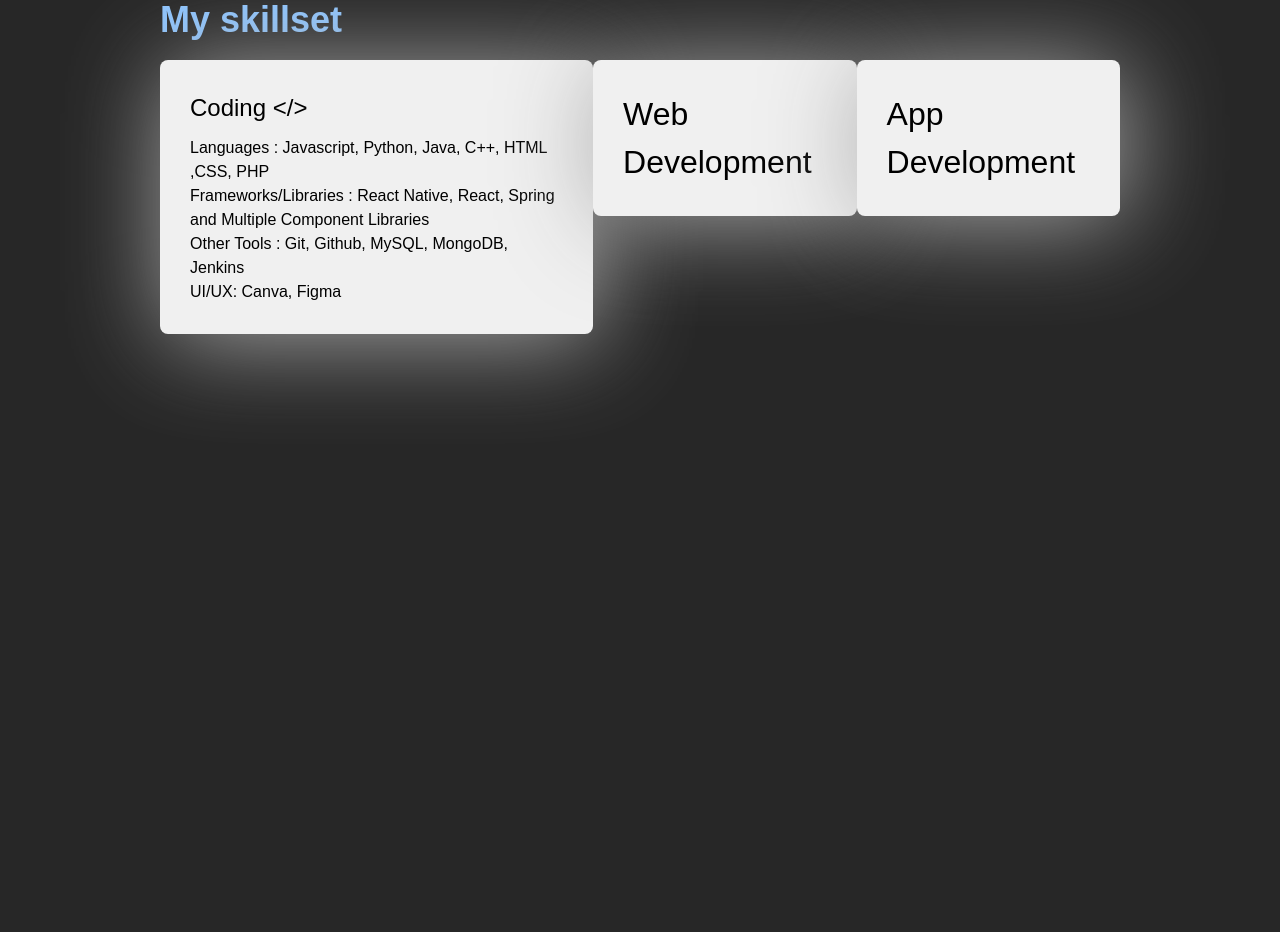
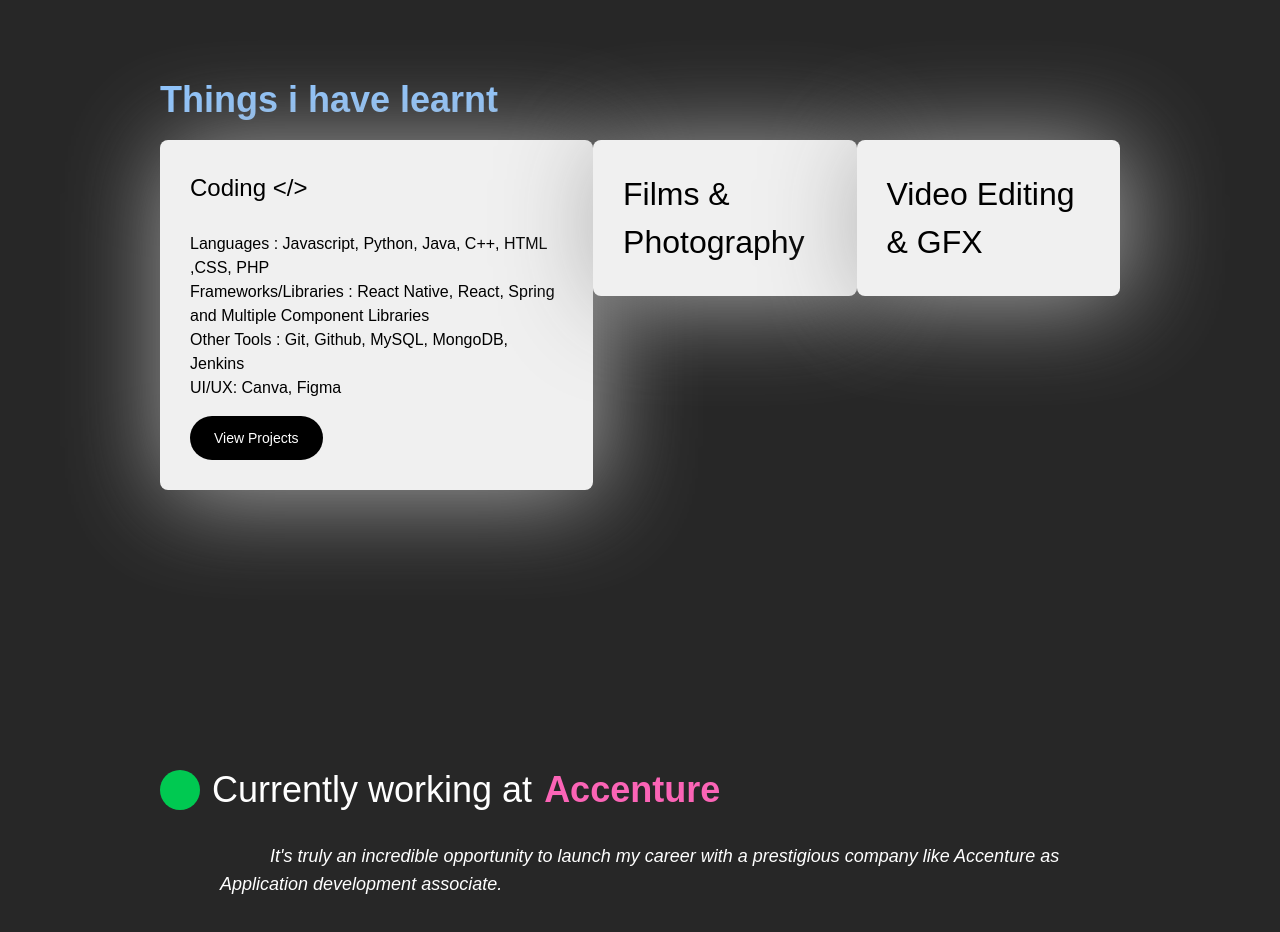
Before and after one commit to nyctophile07/portfolio, a React (Vite) app: page / in a window 1280 px wide. Shown: the part 1520-2452 px from the top of the page. Before the commit the page ends 1974 px from the top, so only its background shows below. Built offline with nearby package versions, Linux system fonts and the light colour scheme.

Commit message:
adding exp

```diff
--- a/src/App.jsx
+++ b/src/App.jsx
@@ -8,20 +8,31 @@ import Hero from './components/Hero';
 import Webd from './components/Webd';
 import Bio from './components/Bio';
 import Expandables from './components/Expandables';
+import Exp from './components/Exp';
 
 function App() {
-  const skillset=[
-    {domain:"Coding </>",
-      skills:["Languages : Javascript, Python, Java, C++, HTML ,CSS, PHP",
+  const skillset = [
+    {
+      domain: "Coding </>",
+      skills: ["Languages : Javascript, Python, Java, C++, HTML ,CSS, PHP",
         "Frameworks/Libraries : React Native, React, Spring and Multiple Component Libraries",
         "Other Tools : Git, Github, MySQL, MongoDB, Jenkins",
-      "UI/UX: Canva, Figma"]
+        "UI/UX: Canva, Figma"],
+      link: "#experience",
+      linkText: "View Projects"
     },
-    {domain:"Web Development",
-      skills:["HTML","CSS","React.js"]
+    {
+      domain: "Films & Photography",
+      skills: ["Do enjoy to capture the moments & stories whether it's a still shot or a moving picture.",
+        "Sometimes express my thoughts via words."],
+      link: "https://www.instagram.com/_.ancestor85._/",
+      linkText: "Instagram"
     },
-    {domain:"App Development",
-      skills:["React Native","Flutter","Dart"]
+    {
+      domain: "Video Editing & GFX",
+      skills: ["I love video editing and graphic design as I enjoy representing stories through the art of visual storytelling.", "Photoshop, Davinci Resolve, Premiere Pro"],
+      link: "https://www.instagram.com/grafix.me/",
+      linkText: "My works"
     },
   ]
   const controls = useAnimation();
@@ -61,18 +72,24 @@ function App() {
         <Webd />
         <Bio />
       </motion.section>
-      <section id='skillset' className='w-[75vw] m-auto mb-30 mt-20 flex flex-col gap-5'>
-        <div><h2 className='text-left text-4xl text-blue-300 font-bold'>My skillset</h2></div>
+      <section id='skillset' className='w-[75vw] m-auto mb-10 py-40 flex flex-col gap-5'>
+        <div><h2 className='text-left text-4xl text-blue-300 font-bold'>Things i have learnt</h2></div>
 
-        <div className='flex justify-around'>{skillset.map((e,index)=>{
-            return( <Expandables
-              key={index}
-              domain={e.domain}
-              skills={e.skills}
-              isExpanded={expandedIndex === index}
-              onHover={() => setExpandedIndex(index)}
-            /> )
+        <div className='flex justify-around'>{skillset.map((e, index) => {
+          return (<Expandables
+            key={index}
+            domain={e.domain}
+            skills={e.skills}
+            link={e.link}
+            linkText={e.linkText}
+            isExpanded={expandedIndex === index}
+            onHover={() => setExpandedIndex(index)}
+          />)
         })}</div>
+      </section>
+
+      <section id='experience' className='w-[75vw] flex flex-col gap-3 m-auto mt-10 mb-10 py-20'>
+        <Exp />
       </section>
       {/* <Desktop /> */}
     </>
--- /dev/null
+++ b/src/components/Exp.jsx
@@ -0,0 +1,12 @@
+import React from 'react'
+
+function Exp() {
+  return (
+    <>
+    <div className=' text-white flex gap-3 text-4xl'><div className=' inline-block w-10 bg-green-500 rounded-full h-10'></div><span className='font-[300]'>Currently working at </span><span className='text-pink-400 font-bold'>Accenture</span></div>
+    <div className='text-white ml-10 text-lg italic p-5 font-italic'>&nbsp;&nbsp;&nbsp;&nbsp;&nbsp;&nbsp;&nbsp;&nbsp;&nbsp;&nbsp;It's truly an incredible opportunity to launch my career with a prestigious company like Accenture as Application development associate.</div>
+    </>
+  )
+}
+
+export default Exp
--- a/src/components/Expandables.jsx
+++ b/src/components/Expandables.jsx
@@ -1,12 +1,11 @@
 import React from 'react';
 import { motion } from 'framer-motion';
 
-function Expandables({ isExpanded, onHover, domain, skills }) {
-    console.log(isExpanded, onHover, domain, skills)
+function Expandables({ isExpanded, onHover, domain, skills, link, linkText }) {
 
     return (
         <motion.div
-            className={`expandable boxshadow ${isExpanded ? 'expanded' : 'compressed'}`}
+            className={`flex flex-col gap-4 expandable boxshadow ${isExpanded ? 'expanded' : 'compressed'}`}
             onMouseEnter={onHover}
             initial={{ width: '150px',height:'fit-content' }}
             animate={{ width: isExpanded ? '500px' : '300px' }}
@@ -28,6 +27,7 @@ function Expandables({ isExpanded, onHover, domain, skills }) {
                      })}
                 </ul>
             )}
+           {isExpanded && (<a className='px-6 py-3 rounded-full bg-black text-white w-min text-sm' href={link}>{linkText}</a>)}
         </motion.div>
     );
 }
--- a/src/components/Navbar.jsx
+++ b/src/components/Navbar.jsx
@@ -7,7 +7,7 @@ function Navbar() {
         <nav className="nav top-0 fixed max-w-fit flex justify-center items-center px-12 py-5 rounded-4xl text-white font-instrument-sans z-10 gap-9 m-6 text-lg backdrop-blur-lg cursor-pointer opacity-95">
                 <motion.a whileHover={{ scale: 1.07, opacity:0.7 }} transition={{ duration: 0.3 }} href='#about'>ABOUT ME</motion.a>
                 <motion.a whileHover={{ scale: 1.07, opacity:0.7 }} transition={{ duration: 0.3 }} href='#skillset'>SKILLS</motion.a>
-                <motion.a whileHover={{ scale: 1.07, opacity:0.7 }} transition={{ duration: 0.3 }} href=''>EXPERIENCE</motion.a>
+                <motion.a whileHover={{ scale: 1.07, opacity:0.7 }} transition={{ duration: 0.3 }} href='#experience'>EXPERIENCE</motion.a>
                 <motion.a whileHover={{ scale: 1.07, opacity:0.7 }} transition={{ duration: 0.3 }} href=''>CONTACTS</motion.a>
         </nav>
     );
```
